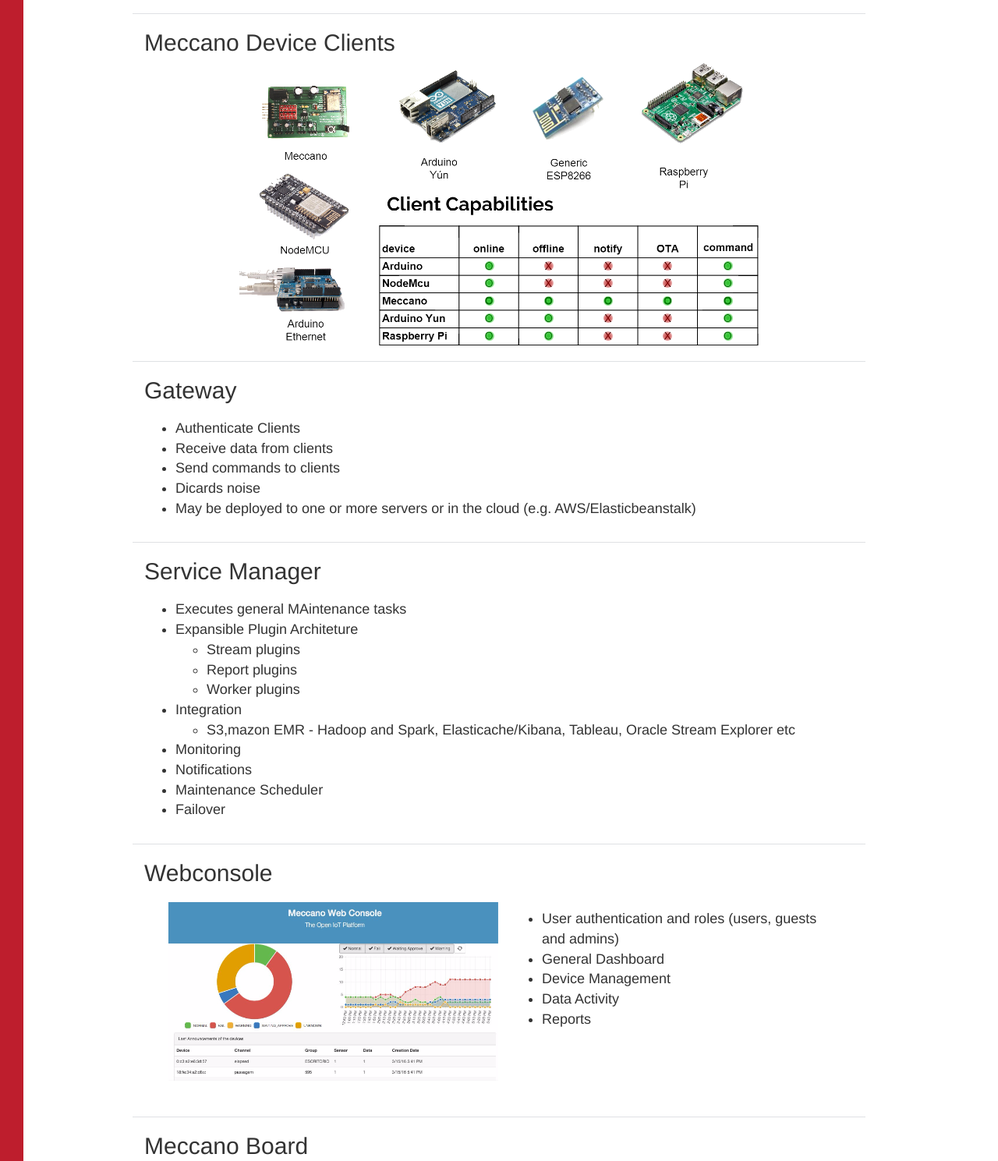
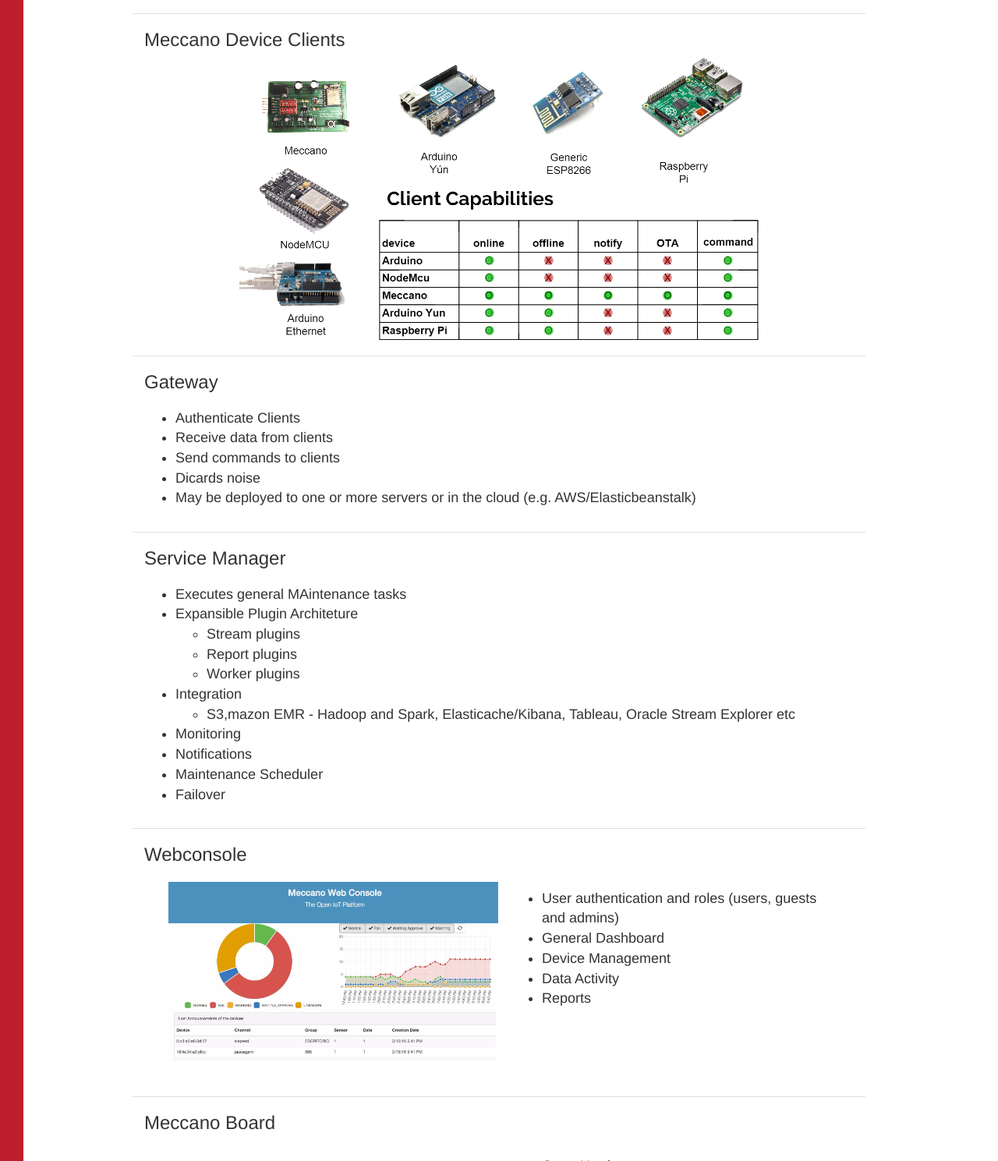
Before and after one commit to chrmorais/meccano-iot.github.io, a plain HTML site: page index.html in a window 1280 px wide. Shown: the part 1686-3175 px from the top of the page at 78% size. Drawn offline with Linux system fonts and the light colour scheme.

Commit message:
Adjustments

```diff
--- a/index.html
+++ b/index.html
@@ -65,14 +65,14 @@
 		</div>
 		<div class="linha col-md-12"></div>
 		<div class="overview devices col-md-12">
-			<h2>Meccano Device Clients</h2>
+			<h3>Meccano Device Clients</h3>
 			<div class="imagem">
 				<img src="img/devices.png">
 			</div>
 		</div>
 		<div class="linha col-md-12"></div>
 		<div class="overview gateway col-md-12">
-			<h2>Gateway</h2>
+			<h3>Gateway</h3>
 			<ul>
 				<li>Authenticate Clients</li>
 				<li>Receive data from clients</li>
@@ -83,7 +83,7 @@
 		</div>
 		<div class="linha col-md-12"></div>
 		<div class="overview service col-md-12">
-			<h2>Service Manager</h2>
+			<h3>Service Manager</h3>
 			<ul>
 				<li>Executes general MAintenance tasks</li>
 				<li>Expansible Plugin Architeture</li>
@@ -104,7 +104,7 @@
 		</div>
 		<div class="linha col-md-12"></div>
 		<div class="overview webconsole col-md-12">
-			<h2>Webconsole</h2>
+			<h3>Webconsole</h3>
 			<div class="imagem col-md-6">
 				<img src="img/webconsole.png">
 			</div>
@@ -120,7 +120,7 @@
 		</div>
 		<div class="linha col-md-12"></div>
 		<div class="overview board col-md-12">
-			<h2>Meccano Board</h2>
+			<h3>Meccano Board</h3>
 			<div class="imagem col-md-6">
 				<img src="img/meccanoboard.png">
 			</div>
```
